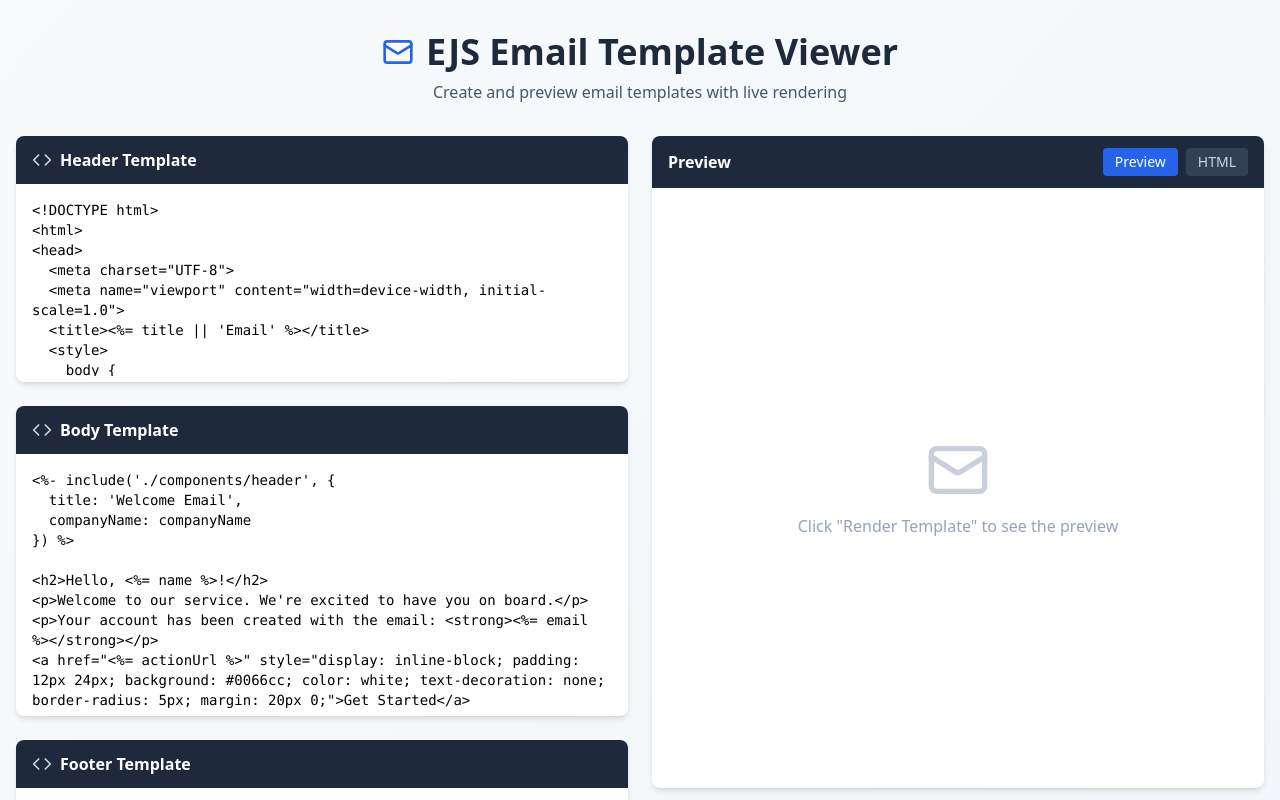
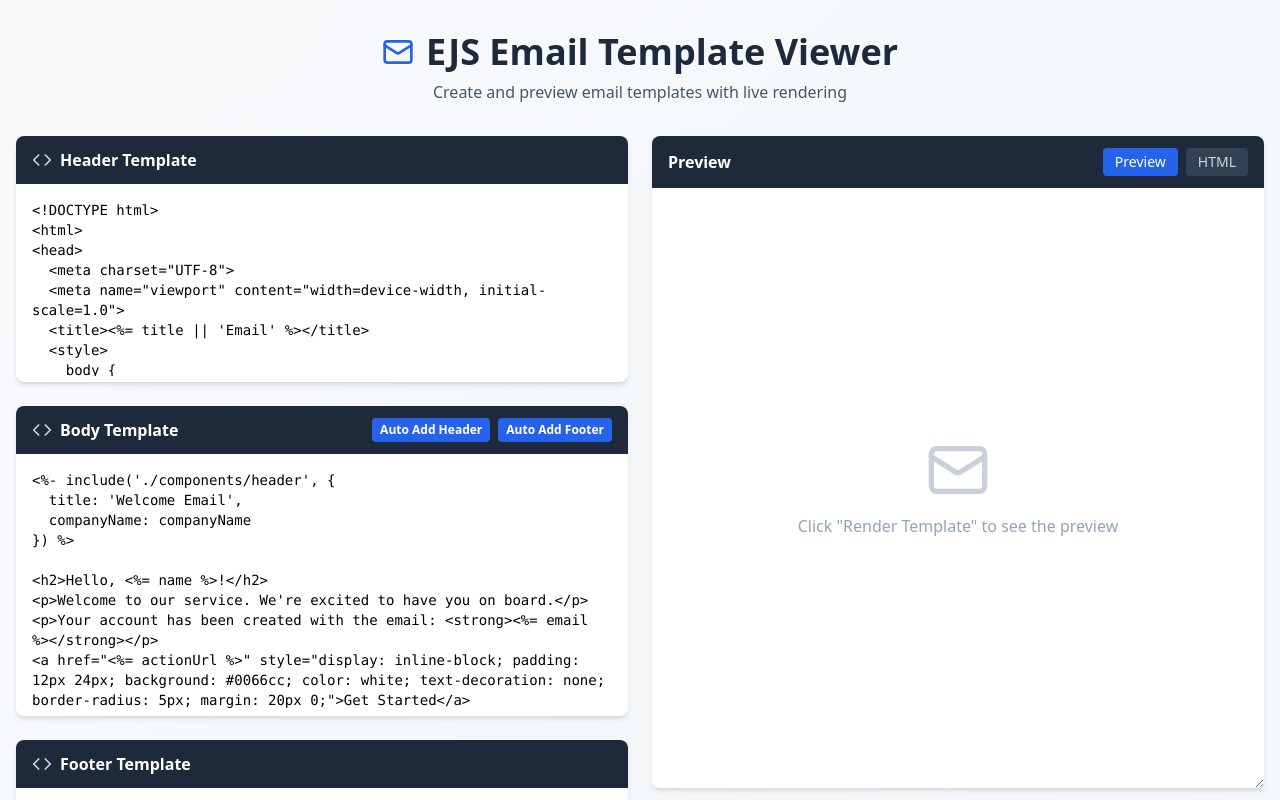
Before and after one commit to wt-sailor/ejs-viewer, a React (Vite) app: page / in a window 1280 px wide. Shown: the top 800 px of the page. Built offline with nearby package versions, Linux system fonts and the light colour scheme.

Commit message:
fix: vertical resize added

```diff
--- a/src/App.tsx
+++ b/src/App.tsx
@@ -1,6 +1,6 @@
-import { useState, useEffect } from 'react';
-import { Eye, Code, Mail } from 'lucide-react';
-import ejs from 'ejs';
+import { useState, useEffect } from "react";
+import { Eye, Code, Mail } from "lucide-react";
+import ejs from "ejs";
 
 const defaultBody = `<%- include('./components/header', {
   title: 'Welcome Email',
@@ -26,23 +26,23 @@ const defaultData = `{
 }`;
 
 function App() {
-  const [headerTemplate, setHeaderTemplate] = useState('');
+  const [headerTemplate, setHeaderTemplate] = useState("");
   const [bodyTemplate, setBodyTemplate] = useState(defaultBody);
-  const [footerTemplate, setFooterTemplate] = useState('');
+  const [footerTemplate, setFooterTemplate] = useState("");
   const [data, setData] = useState(defaultData);
-  const [rendered, setRendered] = useState('');
-  const [error, setError] = useState('');
-  const [activeTab, setActiveTab] = useState<'preview' | 'html'>('preview');
+  const [rendered, setRendered] = useState("");
+  const [error, setError] = useState("");
+  const [activeTab, setActiveTab] = useState<"preview" | "html">("preview");
 
   useEffect(() => {
-    fetch('/components/header.ejs')
-      .then(res => res.text())
-      .then(text => setHeaderTemplate(text))
+    fetch("/components/header.ejs")
+      .then((res) => res.text())
+      .then((text) => setHeaderTemplate(text))
       .catch(() => {});
 
-    fetch('/components/footer.ejs')
-      .then(res => res.text())
-      .then(text => setFooterTemplate(text))
+    fetch("/components/footer.ejs")
+      .then((res) => res.text())
+      .then((text) => setFooterTemplate(text))
       .catch(() => {});
   }, []);
 
@@ -52,25 +52,30 @@ function App() {
 
       let processedTemplate = bodyTemplate;
 
-      const headerIncludeRegex = /<%[-=]\s*include\(['"]\.\/components\/header['"],?\s*(\{[^}]*\})?\s*\)\s*%>/g;
-      processedTemplate = processedTemplate.replace(headerIncludeRegex, (match, params) => {
-        if (params) {
+      const headerIncludeRegex =
+        /<%[-=]\s*include\(['"]\.\/components\/header['"],?\s*(\{[^}]*\})?\s*\)\s*%>/g;
+      processedTemplate = processedTemplate.replace(
+        headerIncludeRegex,
+        (match, params) => {
+          if (params) {
+            return headerTemplate;
+          }
           return headerTemplate;
         }
-        return headerTemplate;
-      });
+      );
 
-      const footerIncludeRegex = /<%[-=]\s*include\(['"]\.\/components\/footer['"],?\s*(\{[^}]*\})?\s*\)\s*%>/g;
+      const footerIncludeRegex =
+        /<%[-=]\s*include\(['"]\.\/components\/footer['"],?\s*(\{[^}]*\})?\s*\)\s*%>/g;
       processedTemplate = processedTemplate.replace(footerIncludeRegex, () => {
         return footerTemplate;
       });
 
       const result = ejs.render(processedTemplate, parsedData);
       setRendered(result);
-      setError('');
+      setError("");
     } catch (err) {
-      setError(err instanceof Error ? err.message : 'An error occurred');
-      setRendered('');
+      setError(err instanceof Error ? err.message : "An error occurred");
+      setRendered("");
     }
   };
 
@@ -80,9 +85,13 @@ function App() {
         <div className="mb-8 text-center">
           <div className="flex items-center justify-center gap-3 mb-2">
             <Mail className="w-8 h-8 text-blue-600" />
-            <h1 className="text-4xl font-bold text-slate-800">EJS Email Template Viewer</h1>
+            <h1 className="text-4xl font-bold text-slate-800">
+              EJS Email Template Viewer
+            </h1>
           </div>
-          <p className="text-slate-600">Create and preview email templates with live rendering</p>
+          <p className="text-slate-600">
+            Create and preview email templates with live rendering
+          </p>
         </div>
 
         <div className="grid lg:grid-cols-2 gap-6">
@@ -101,9 +110,34 @@ function App() {
             </div>
 
             <div className="bg-white rounded-lg shadow-md overflow-hidden">
-              <div className="bg-slate-800 px-4 py-3 flex items-center gap-2">
-                <Code className="w-5 h-5 text-slate-300" />
-                <h2 className="text-white font-semibold">Body Template</h2>
+              <div className="bg-slate-800 px-4 py-3 flex items-center gap-2 justify-between">
+                <div className="flex items-center gap-2">
+                  <Code className="w-5 h-5 text-slate-300" />
+                  <h2 className="text-white font-semibold">Body Template</h2>
+                </div>
+                <div className="flex gap-2">
+                  <button
+                    onClick={() =>
+                      setBodyTemplate(
+                        `<%- include('./components/header', { title: 'Welcome Email', companyName: companyName }) %>\n` +
+                          bodyTemplate
+                      )
+                    }
+                    className="bg-blue-600 hover:bg-blue-700 text-white text-xs font-semibold py-1 px-2 rounded"
+                  >
+                    Auto Add Header
+                  </button>
+                  <button
+                    onClick={() =>
+                      setBodyTemplate(
+                        bodyTemplate + `\n<%- include('./components/footer') %>`
+                      )
+                    }
+                    className="bg-blue-600 hover:bg-blue-700 text-white text-xs font-semibold py-1 px-2 rounded"
+                  >
+                    Auto Add Footer
+                  </button>
+                </div>
               </div>
               <textarea
                 value={bodyTemplate}
@@ -129,7 +163,9 @@ function App() {
             <div className="bg-white rounded-lg shadow-md overflow-hidden">
               <div className="bg-slate-800 px-4 py-3 flex items-center gap-2">
                 <Code className="w-5 h-5 text-slate-300" />
-                <h2 className="text-white font-semibold">Template Data (JSON)</h2>
+                <h2 className="text-white font-semibold">
+                  Template Data (JSON)
+                </h2>
               </div>
               <textarea
                 value={data}
@@ -154,28 +190,31 @@ function App() {
                 <h2 className="text-white font-semibold">Preview</h2>
                 <div className="flex gap-2">
                   <button
-                    onClick={() => setActiveTab('preview')}
+                    onClick={() => setActiveTab("preview")}
                     className={`px-3 py-1 rounded text-sm font-medium transition-colors ${
-                      activeTab === 'preview'
-                        ? 'bg-blue-600 text-white'
-                        : 'bg-slate-700 text-slate-300 hover:bg-slate-600'
+                      activeTab === "preview"
+                        ? "bg-blue-600 text-white"
+                        : "bg-slate-700 text-slate-300 hover:bg-slate-600"
                     }`}
                   >
                     Preview
                   </button>
                   <button
-                    onClick={() => setActiveTab('html')}
+                    onClick={() => setActiveTab("html")}
                     className={`px-3 py-1 rounded text-sm font-medium transition-colors ${
-                      activeTab === 'html'
-                        ? 'bg-blue-600 text-white'
-                        : 'bg-slate-700 text-slate-300 hover:bg-slate-600'
+                      activeTab === "html"
+                        ? "bg-blue-600 text-white"
+                        : "bg-slate-700 text-slate-300 hover:bg-slate-600"
                     }`}
                   >
                     HTML
                   </button>
                 </div>
               </div>
-              <div className="h-[600px] overflow-auto">
+              <div
+                className="h-[600px] overflow-auto resize-y"
+                style={{ resize: "vertical" }}
+              >
                 {error ? (
                   <div className="p-4">
                     <div className="bg-red-50 border border-red-200 rounded-lg p-4">
@@ -184,7 +223,7 @@ function App() {
                     </div>
                   </div>
                 ) : rendered ? (
-                  activeTab === 'preview' ? (
+                  activeTab === "preview" ? (
                     <iframe
                       srcDoc={rendered}
                       className="w-full h-full border-0"
```
Also changed, not shown: src/main.tsx (+5 -5 lines).
